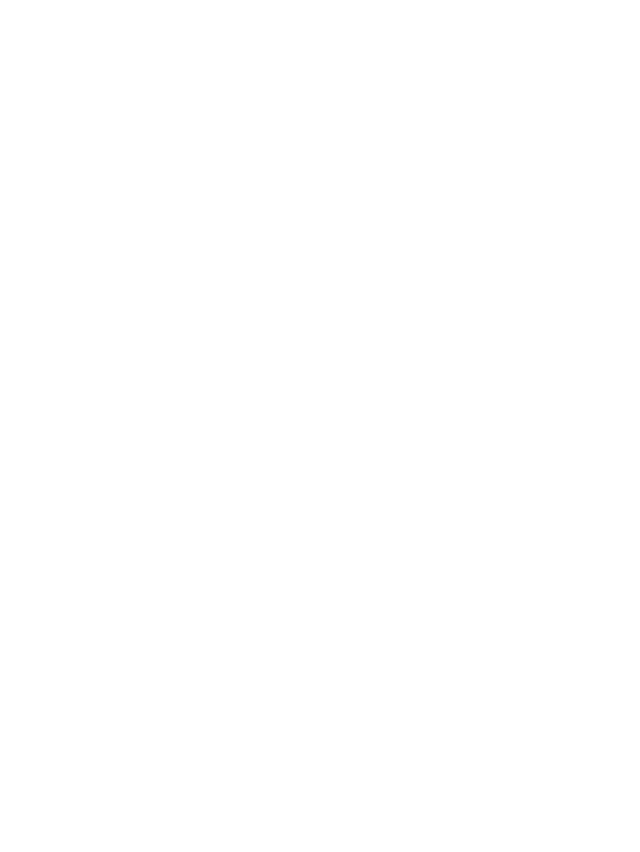
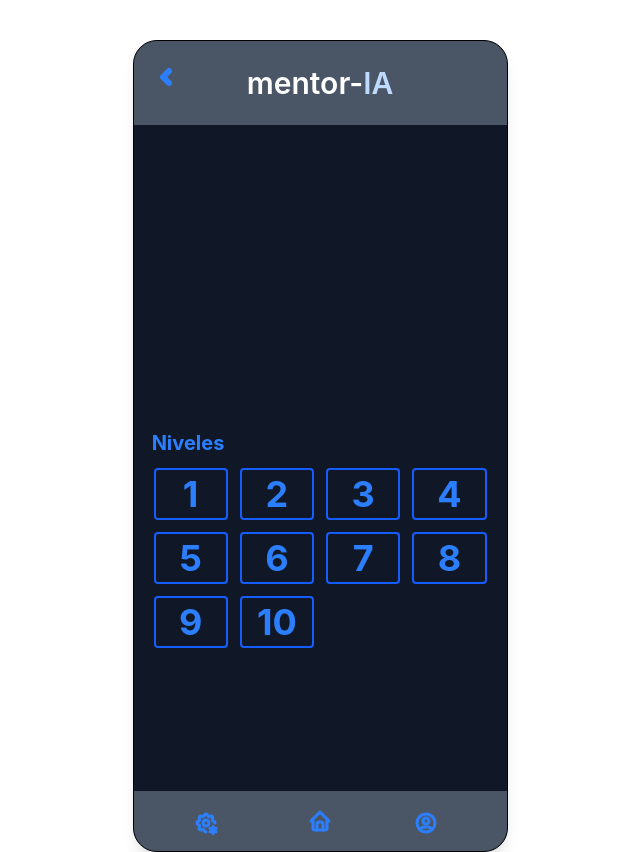
Before and after one commit to Regocenlo/MentorIA, a React (Vite) app in the folder frontend/: page /Niveles in a window 1280 px wide. Before the commit this address had no page. Shown: the whole page, without its empty margins (320-960 px from the left). Before the commit the page ends 800 px from the top, so only its background shows below. Built offline with nearby package versions, Linux system fonts and the light colour scheme.

Commit message:
agregue la interfaz de los niveles y vincule y modifique la interfaz del desafio

```diff
--- a/frontend/package.json
+++ b/frontend/package.json
@@ -12,6 +12,7 @@
   "dependencies": {
     "@codemirror/lang-javascript": "6.2.4",
     "@codemirror/theme-one-dark": "6.1.3",
+    "@tabler/icons-react": "^3.35.0",
     "@tailwindcss/vite": "4.1.14",
     "@uiw/react-codemirror": "4.25.2",
     "axios": "1.12.2",
--- a/frontend/src/App.jsx
+++ b/frontend/src/App.jsx
@@ -6,6 +6,7 @@ import CrearCuenta from "./components/CrearCuenta";
 import IniciarSesion from "./components/IniciaSesion";
 import InterfazDesafio from "./components/InterfazDesafio";
 import { Routes, Route } from "react-router-dom";
+import Niveles from "./components/Niveles.jsx";
 
 export default function App() {
   return (
@@ -16,6 +17,7 @@ export default function App() {
           <Route path="/CrearCuenta" element={<CrearCuenta />}></Route>
           <Route path="/IniciaSesion" element={<IniciarSesion />}></Route>
           <Route path="/InterfazDesafio" element={<InterfazDesafio />}></Route>
+          <Route path="/Niveles" element={<Niveles />}></Route>
         </Routes>
 
       </div>
--- a/frontend/src/components/InterfazDesafio.jsx
+++ b/frontend/src/components/InterfazDesafio.jsx
@@ -21,14 +21,16 @@ const consultarIA = async () => {
 
 
     return (
-  <div className="mx-auto w-[375px] h-[812px] border border-gray-400 rounded-3xl shadow-lg bg-gray-100 overflow-hidden p-4 flex flex-col">
+  <div className="mx-auto w-[375px] h-[812px]  border
+         border-black rounded-3xl shadow-lg
+         bg-gray-900 overflow-hidden p-4 flex flex-col">
     <h2 className="text-xl font-bold mb-4 text-center">Mentor-IA</h2>
 
    <div className="mt-auto flex flex-col gap-3">
        <textarea
       readOnly
       value={respuesta}
-      className="border rounded p-2 w-full h-20"
+      className="border rounded p-2 w-full h-20 -translate-y-20 text-lg"
     />
 
     <input
@@ -36,22 +38,32 @@ const consultarIA = async () => {
       value={prompt}
       onChange={(e) => setPrompt(e.target.value)}
       placeholder="Respuesta"
-      className="border rounded p-2 mb-4 w-85 h-80"
+      className="border rounded p-2 mb-4 w-85 h-80 -translate-y-20"
     />
 
     <textarea
       readOnly
       value={respuesta}
-      className="border rounded p-2 w-full h-20"
+      className="border rounded p-2 w-full h-20 -translate-y-20"
     />
-
-      //colocar botones de terminar, Chequear y volver
 
     <button
       onClick={consultarIA}
-      className="bg-blue-600 text-white py-2 rounded hover:bg-blue-700 mb-4 w-85 h-14"
+      className="text-xl bg-blue-600 text-white py-2 rounded hover:bg-blue-700 mb-4 w-30 h-14 translate-x-27 -translate-y-20"
     >Chequear
     </button>
+    <div className="grid grid-cols-2 gap-25">
+      <button
+      className="text-xl bg-blue-600 text-white py-2 rounded hover:bg-blue-700 mb-4 w-30 h-14 translate-x-0 -translate-y-20"
+    >Volver
+    </button>
+    <button
+      className="text-xl bg-blue-600 text-white py-2 rounded hover:bg-blue-700 mb-4 w-30 h-14 translate-x-0 -translate-y-20"
+    >Terminar
+    </button>
+    </div>
+
+
 
     </div>
 
--- /dev/null
+++ b/frontend/src/components/Niveles.jsx
@@ -0,0 +1,47 @@
+import { IconChevronLeft, IconHome, IconUserCircle,IconSettingsCog } from '@tabler/icons-react';
+import { useState } from 'react';
+import { useNavigate } from "react-router-dom";
+
+
+export default function (){
+
+ const botones = [];
+ for (let i = 1; i <= 10; i++) {
+  botones.push(i);
+}
+
+const navigate = useNavigate();
+function abrirDesafio(){
+    navigate("/InterfazDesafio");
+}
+
+const [activo, setActivo]= useState("inicio");
+
+    return(
+        <div className=" mx-auto h-[812px] w-[375px] border
+         border-black rounded-3xl shadow-lg
+         bg-gray-900
+         relative overflow-hidden">
+            <div id="encabezado" className="bg-gray-600 py-6 flex justify-center">
+                <IconChevronLeft stroke={6} className='absolute flex left-5' />
+                <h1 className="text-3xl font-semibold text-white">
+            mentor-<span className="text-blue-200">IA</span>
+                </h1>
+            </div>
+            <h2 className="text-xl translate-y-76 -translate-x-33">Niveles</h2>
+            <div id="niveles" className="grid grid-cols-4 gap-3 mx-5 justify-center items-center place-content-center h-full ">
+                {botones.map((num) => (<button key={num} className="border-2 border-blue-600 rounded px-3 py-1 hover:bg-blue-100" onClick={abrirDesafio}>
+                    {num}
+                </button>
+            ))}
+            </div>
+            <div id="navegacion" className="absolute bg-gray-600 py-6 left-0 w-full h-15 bottom-0 gap-3.5">
+                <IconHome stroke={3} className='absolute -translate-x-1/2 -translate-y-1/2 left-1/2 top-1/2' />
+                <IconUserCircle stroke={3} className='absolute translate-x-70 -translate-y-1'/>
+                <IconSettingsCog stroke={3} className='absolute translate-x-15 -translate-y-1' />
+            </div>
+
+       </div>
+
+    );
+}
```
Also changed, not shown: 1 other file (tests, documents, lock files or other folders).
